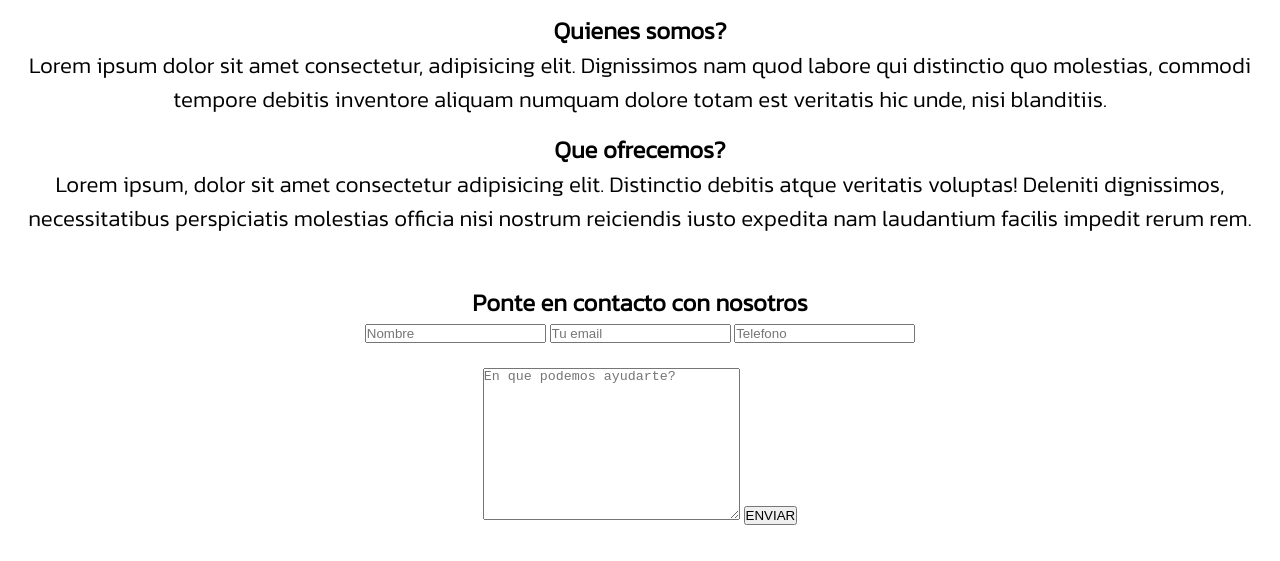
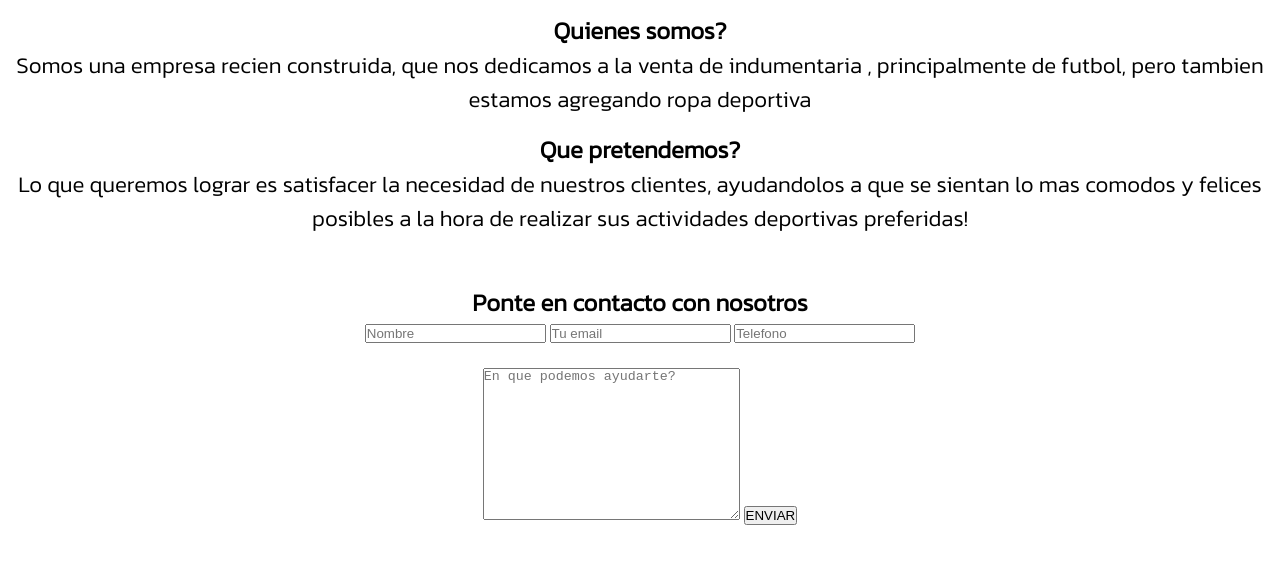
Before and after one commit to EnzoMarinich/ElPalacioDelFutbol, a website: page paginas/contacto.html in a window 1280 px wide. Shown: the part 73-634 px from the top of the page. Drawn offline with Linux system fonts and the light colour scheme.

Commit message:
cambiando pag contacto

```diff
--- a/paginas/contacto.html
+++ b/paginas/contacto.html
@@ -36,11 +36,11 @@
     <main class="main__contacto">
         <section class="section__contacto">
             <h2>Quienes somos?</h2>
-            <p>Lorem ipsum dolor sit amet consectetur, adipisicing elit. Dignissimos nam quod labore qui distinctio quo molestias, commodi tempore debitis inventore aliquam numquam dolore totam est veritatis hic unde, nisi blanditiis.</p>
+            <p>Somos una empresa recien construida, que nos dedicamos a la venta de indumentaria , principalmente de futbol, pero tambien estamos agregando ropa deportiva </p>
         </section>
         <section class="section__contacto">
-            <h2>Que ofrecemos?</h2>
-            <p>Lorem ipsum, dolor sit amet consectetur adipisicing elit. Distinctio debitis atque veritatis voluptas! Deleniti dignissimos, necessitatibus perspiciatis molestias officia nisi nostrum reiciendis iusto expedita nam laudantium facilis impedit rerum rem.</p>
+            <h2>Que pretendemos?</h2>
+            <p>Lo que queremos lograr es satisfacer la necesidad de nuestros clientes, ayudandolos a que se sientan lo mas comodos y felices posibles a la hora de realizar sus actividades deportivas preferidas!</p>
         </section>
         <section class="formulario">
             <form action="">
```
